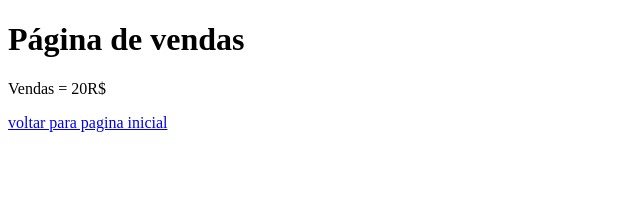
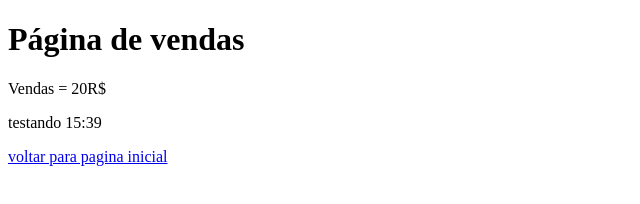
Before and after one commit to rafaelleaobrito/aulagithub, a plain HTML site: page vendas.html in a window 1280 px wide. Shown: the whole page, without its empty margins (0-640 px from the left). Drawn offline with Linux system fonts and the light colour scheme.

Commit message:
teste na tela

```diff
--- a/vendas.html
+++ b/vendas.html
@@ -11,6 +11,7 @@
 <body>
     <h1>Página de vendas</h1>
     <p>Vendas = 20R$</p>
+    <p>testando 15:39</p>
     <a href="index.html">voltar para pagina inicial</a>
 </body>
 
```
